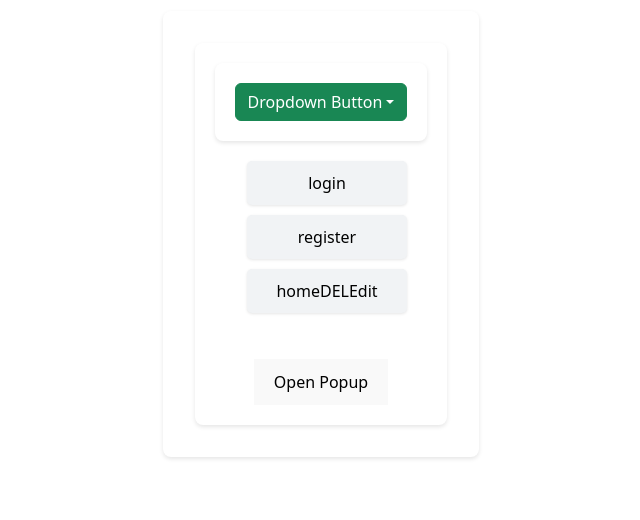
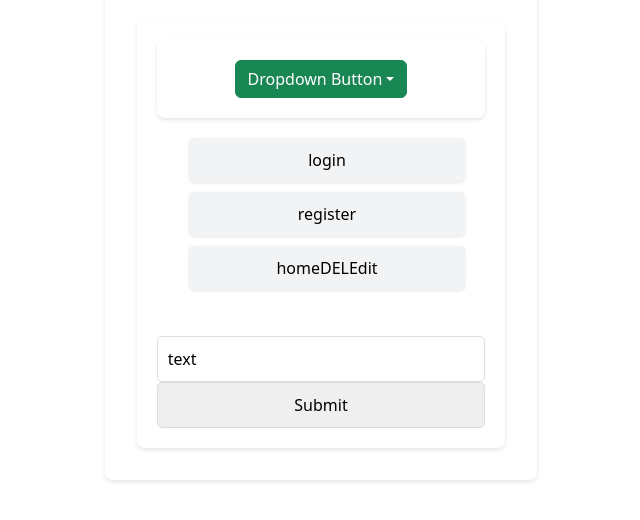
Before and after one commit to topshager/dropnox-django, a React (Vite) app in the folder frontend/: page /edit/1 in a window 1280 px wide. Shown: the part 326-846 px from the top of the page, without its empty margins (319-959 px from the left). Built offline with nearby package versions, Linux system fonts and the light colour scheme.

Commit message:
edit.jsx updating the form

```diff
--- a/frontend/src/pages/edit/edit.jsx
+++ b/frontend/src/pages/edit/edit.jsx
@@ -1,13 +1,24 @@
 import { useEffect, useState } from "react";
 import { useParams } from "react-router-dom";
 import Popup from 'reactjs-popup';
+import { useForm } from "react-hook-form";
+
+function Edit(){
+
+  const {register,handleSubmit,watch,formState:{errors}} = useForm();
+  const onSubmit = data =>console.log(data);
+  console.log(watch("example"));
+
+  return (
+    <form onSubmit={handleSubmit(onSubmit)}>
+      <input defaultValue="text" {...register("example")}/>
 
 
-const MyPopup = () => (
-  <Popup trigger={<button>Open Popup</button>} position="right center">
-    <div>Popup content here!</div>
-  </Popup>
-);
+      {errors.exampleRequired && <span>This field is required</span>}
 
+      <input type="submit" />
+    </form>
+  );
+}
 
-export default MyPopup;
+export default Edit
```
